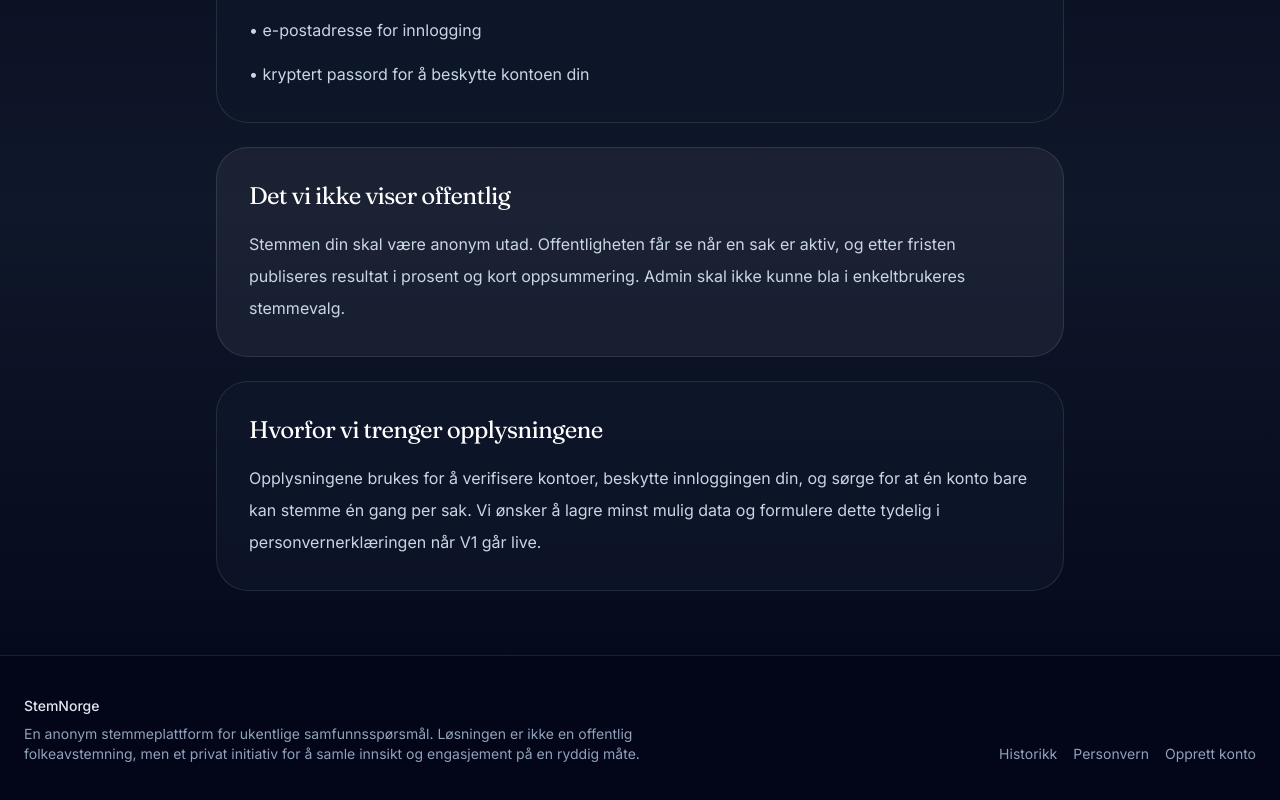
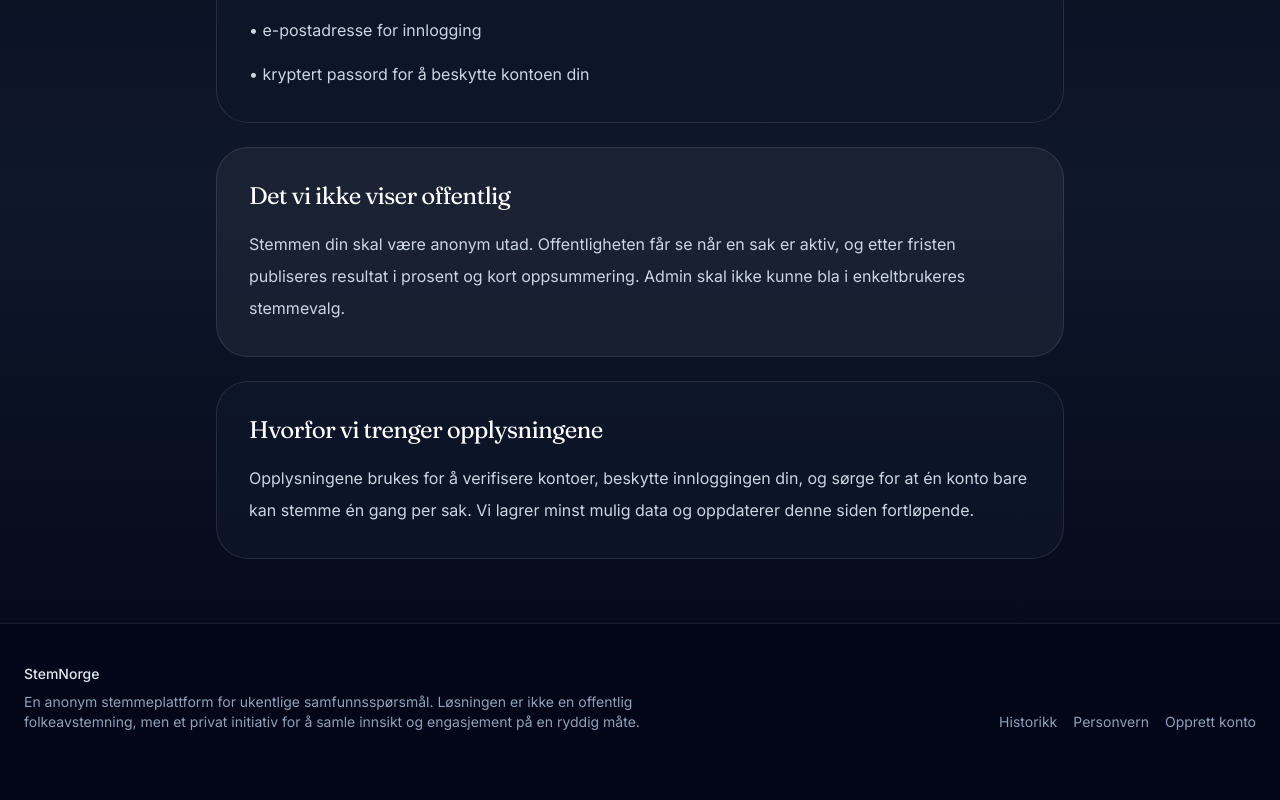
Before and after one commit to erhymo/stemnorge, a Next.js app: page /gdpr in a window 1280 px wide. Shown: the part 516-1316 px from the top of the page. After the commit the page ends 1288 px from the top, so only its background shows below. Built offline with nearby package versions, Linux system fonts and the light colour scheme.

Commit message:
Fjern referanser til kilder i tekst som ikke lenger vises
- Sidebar: 'bakgrunn, argumenter og kilder' → 'bakgrunn og argumenter'
- Historikk-intro: fjernet 'kilder' fra oppramsingen
- GDPR: erstattet 'når V1 går live' med oppdatert formulering

```diff
--- a/app/gdpr/page.tsx
+++ b/app/gdpr/page.tsx
@@ -31,8 +31,7 @@ export default function GDPRPage() {
         <h2 className="mb-4 text-2xl text-white">Hvorfor vi trenger opplysningene</h2>
         <p className="text-base leading-8 text-slate-300">
           Opplysningene brukes for å verifisere kontoer, beskytte innloggingen din, og sørge for at én konto bare kan
-          stemme én gang per sak. Vi ønsker å lagre minst mulig data og formulere dette tydelig i personvernerklæringen
-          når V1 går live.
+          stemme én gang per sak. Vi lagrer minst mulig data og oppdaterer denne siden fortløpende.
         </p>
       </section>
     </div>
--- a/app/historie/page.tsx
+++ b/app/historie/page.tsx
@@ -13,7 +13,7 @@ export default async function HistoriePage() {
         <h1 className="text-4xl text-white md:text-5xl">Tidligere saker og publiserte resultater</h1>
         <p className="text-lg leading-8 text-slate-300">
           Resultater publiseres først når ukens avstemning er avsluttet. Historikken viser oppsummering,
-          argumenter, kilder og prosentvis utfall.
+          argumenter og prosentvis utfall.
         </p>
       </div>
 
--- a/app/page.tsx
+++ b/app/page.tsx
@@ -63,7 +63,7 @@ export default async function Home() {
           <div className="space-y-4 text-sm text-slate-300">
             <div>
               <p className="font-medium text-white">Mandag 06:00</p>
-              <p>Ny sak publiseres med bakgrunn, argumenter og kilder.</p>
+              <p>Ny sak publiseres med bakgrunn og argumenter.</p>
             </div>
             <div>
               <p className="font-medium text-white">Gjennom uka</p>
```
